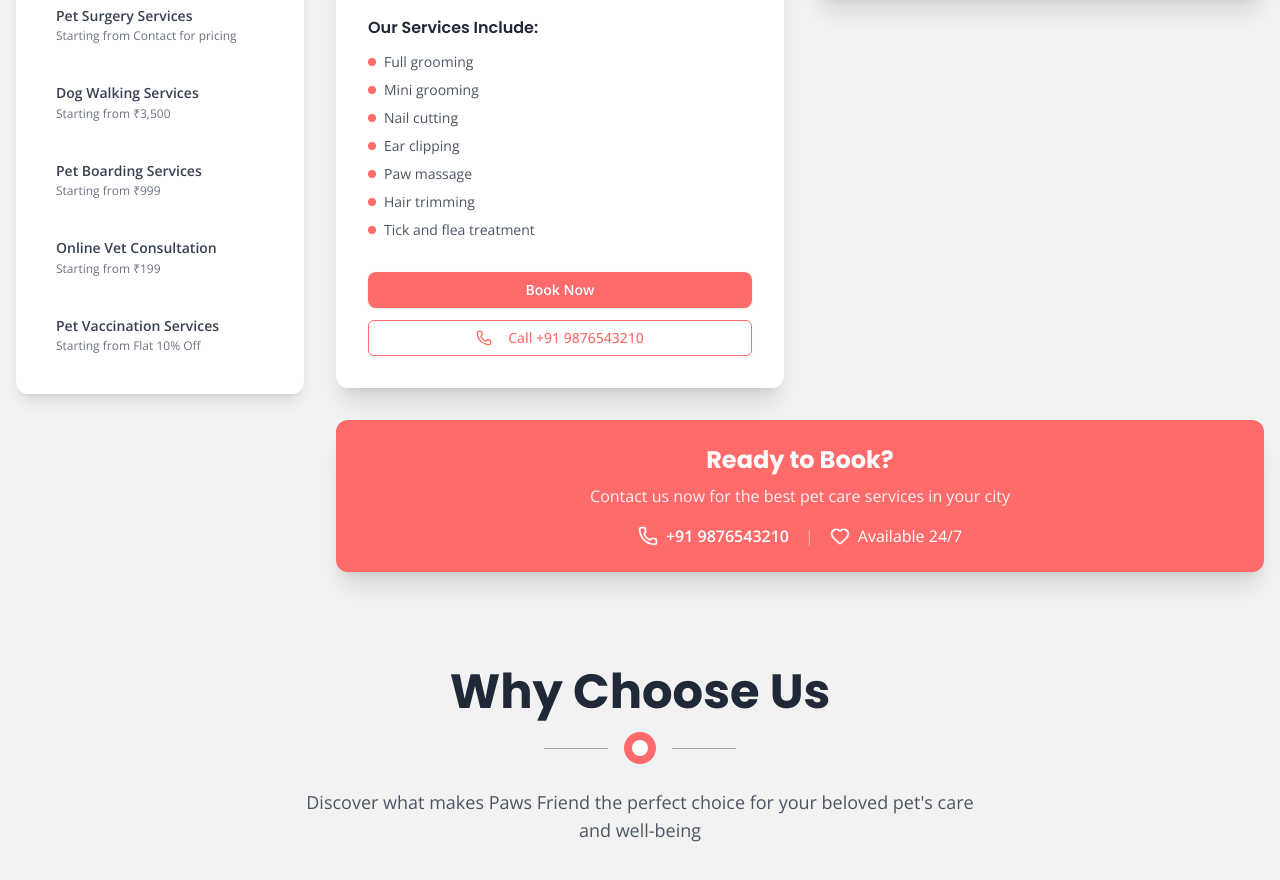
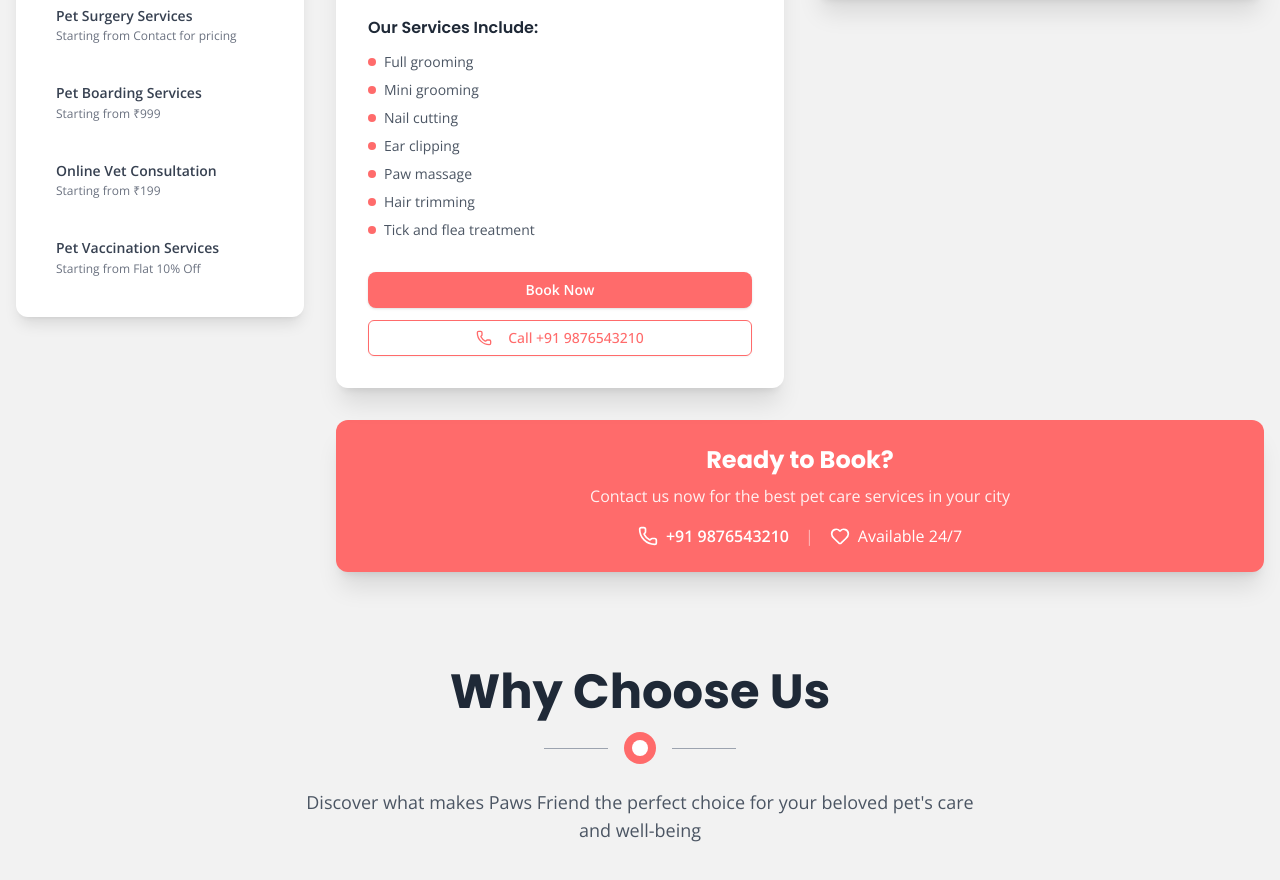
Before and after one commit to desirediv0/paws-friend, a Next.js app: page / in a window 1280 px wide. Shown: the part 1740-2620 px from the top of the page. Built offline with nearby package versions, Linux system fonts and the light colour scheme.

Commit message:
Comment out Dog Walking Services in Pet Services component for future reference and potential reintroduction.

```diff
--- a/src/components/pet-services.jsx
+++ b/src/components/pet-services.jsx
@@ -85,22 +85,22 @@ const services = [
     ],
     image: surgerysetup,
   },
-  {
-    id: "walking",
-    title: "Dog Walking Services",
-    price: "₹3,500",
-    description:
-      "Ready to give your dogs the walks they deserve? Book affordable at-home dog walking services. Our professional dog walkers will come to your home and take the dog for a walk they deserve to stay happy and healthy.",
-    features: [
-      "Professional dog walkers",
-      "Flexible scheduling",
-      "Exercise and care",
-      "Trusted service",
-      "Happy adventures",
-      "Regular updates",
-    ],
-    image: dogwalker,
-  },
+  // {
+  //   id: "walking",
+  //   title: "Dog Walking Services",
+  //   price: "₹3,500",
+  //   description:
+  //     "Ready to give your dogs the walks they deserve? Book affordable at-home dog walking services. Our professional dog walkers will come to your home and take the dog for a walk they deserve to stay happy and healthy.",
+  //   features: [
+  //     "Professional dog walkers",
+  //     "Flexible scheduling",
+  //     "Exercise and care",
+  //     "Trusted service",
+  //     "Happy adventures",
+  //     "Regular updates",
+  //   ],
+  //   image: dogwalker,
+  // },
   {
     id: "boarding",
     title: "Pet Boarding Services",
```
